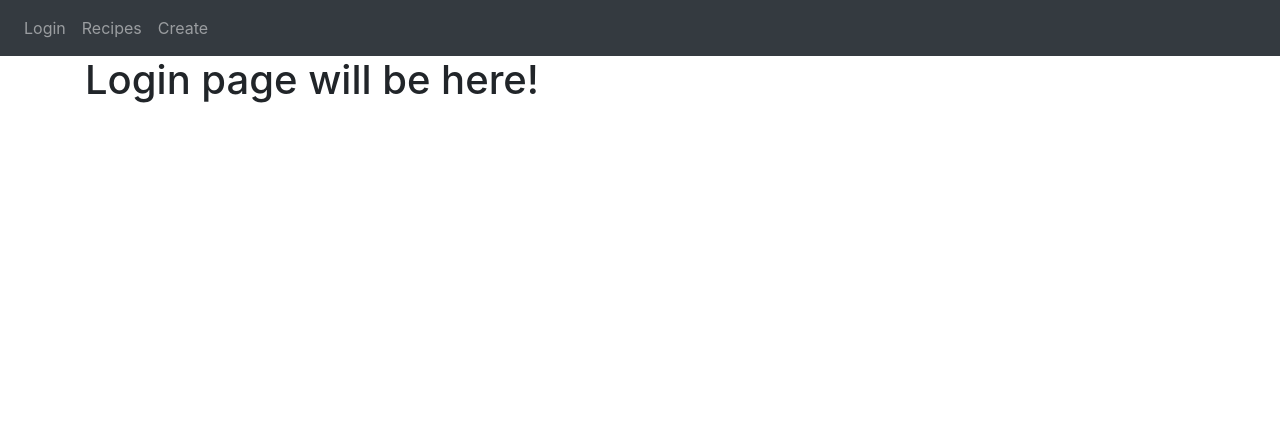
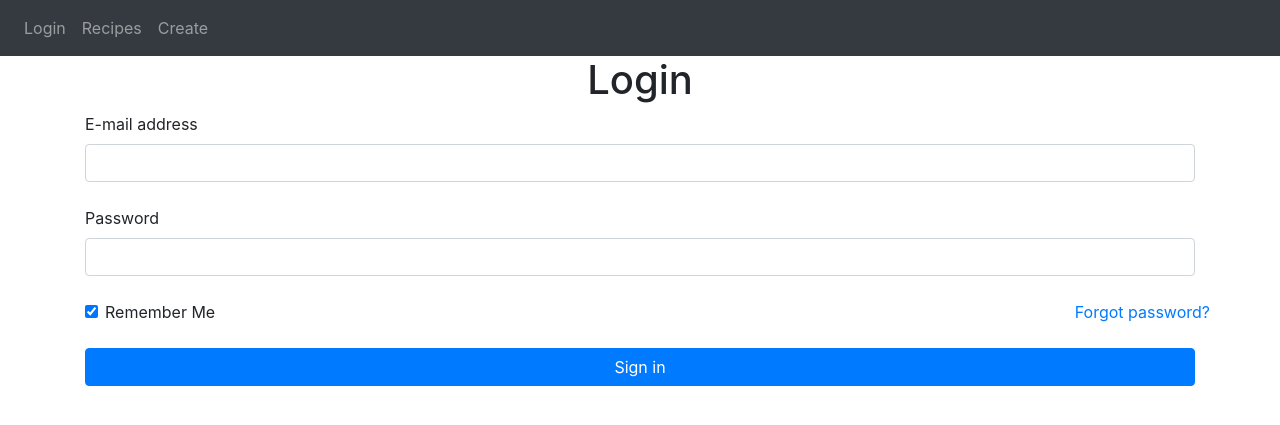
Before and after one commit to TheFredward/upgraded-happiness, a Flask app: page /login in a window 1280 px wide. Shown: the top 425 px of the page. Run offline with Flask 3, Linux system fonts and the light colour scheme; some libraries are stand-ins or nearby versions.

Commit message:
setup login form, working on model now

```diff
--- a/website/__init__.py
+++ b/website/__init__.py
@@ -1,8 +1,10 @@
 from flask import Flask
+from flask_sqlalchemy import SQLAlchemy
 
 def create_app():
     app = Flask(__name__)
     app.config['SECRET_KEY'] = 'pass'
+    app.config['SQLALCHEMY_DATABASE_URI']= f'postgres+psycopg2://postgres:password@localhost:5432/recipes'
     from .views import views
     from .auth import auth
 
--- a/website/auth.py
+++ b/website/auth.py
@@ -1,10 +1,17 @@
-from flask import Blueprint, render_template
+from flask import Blueprint, render_template, request, flash
 
 auth = Blueprint('auth', __name__)
 
-@auth.route('/login')
+@auth.route('/login', methods=['GET', 'POST'])
 def login():
-    return render_template("login.html")
+    if request.method == 'POST':
+        data = request.form
+        print(data)
+        print(data.get('email'))
+        print(data.get('password'))
+        return "<p> Working on it</p>"
+    else:
+        return render_template("login.html")
 
 @auth.route('/logout')
 def logout():
--- a/website/templates/create.html
+++ b/website/templates/create.html
@@ -2,7 +2,7 @@
 
 {% block title %} Add a New Recipe {% endblock %}
 {% block content %}
-    <form method="post">
+    <form method="POST">
         <p>
             <label for="title">Title</label>
             <input type="text" name="title" placeholder="Recipe Name"></input>
--- a/website/templates/login.html
+++ b/website/templates/login.html
@@ -1,7 +1,29 @@
 {% extends 'base.html' %}
 
-{% block title %}About{% endblock %}
+{% block title %}Login{% endblock %}
 
 {% block content %}
-<h1> Login page will be here!</h1>
+<form method="POST">
+    <div class="form-outline mb-4">
+        <h1 class="col d-flex justify-content-center">Login</h1>
+        <label class="form-label" for="email">E-mail address</label>
+        <input type="email" id ="email" class="form-control" />
+    </div>
+    <div class="form-outline mb-4">
+        <label class="form-label" for="password">Password</label>
+        <input type="password" id="password" class="form-control" />
+    </div>
+    <div class="row mb-4">
+        <div class="col d-flex justify-content-start">
+            <div class="form-check">
+                <input class="form-check-input" type="checkbox" value "" id="check-box" checked/>
+                <label class="form-check-label" for="check-box"> Remember Me</label>
+            </div>
+        </div>
+        <div ="col">
+            <a href="#!">Forgot password?</a>
+        </div>
+    </div>
+    <button type="submit" class="btn btn-primary btn-block mb-4">Sign in</button>
+</form>
 {% endblock %}
```
Also changed, not shown: website/models.py (added).
